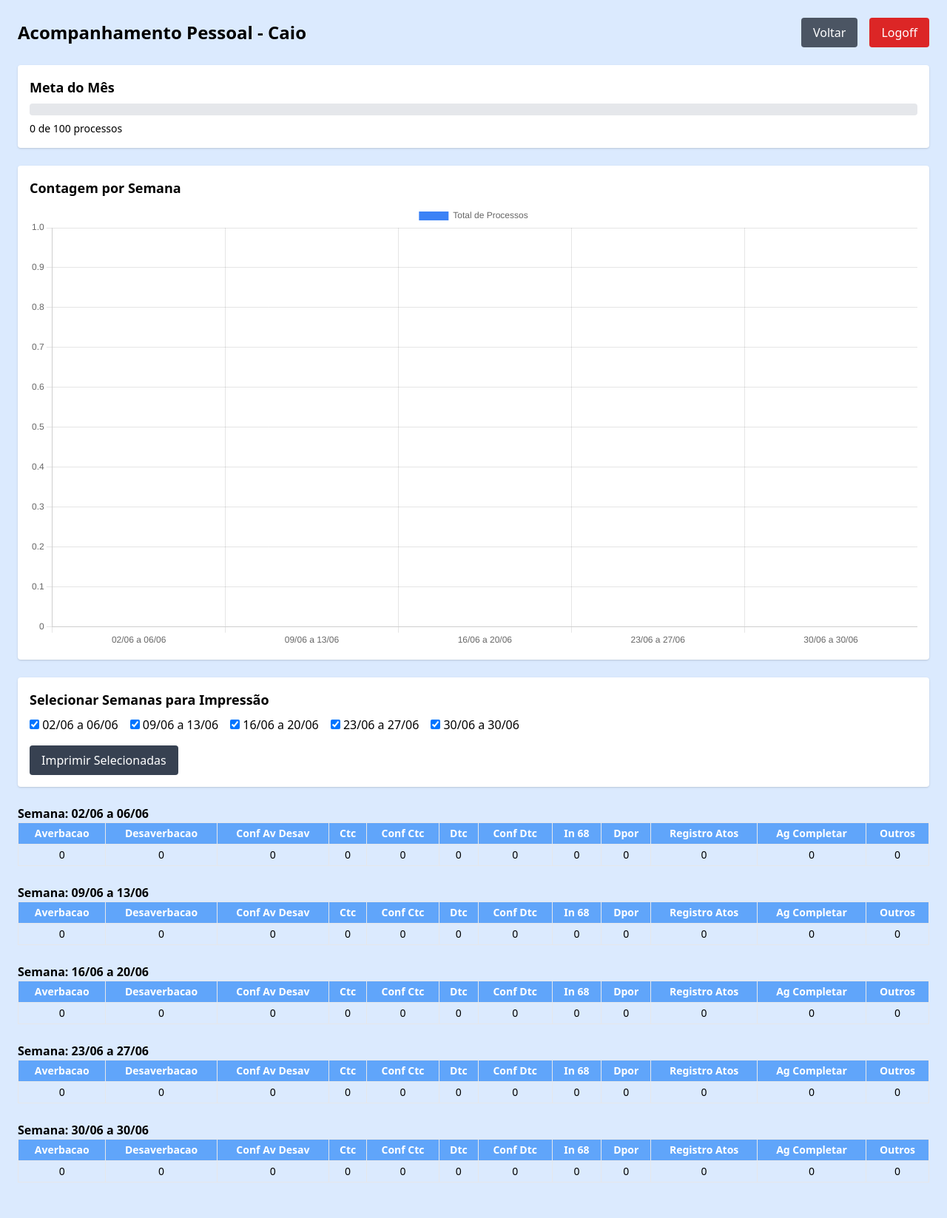
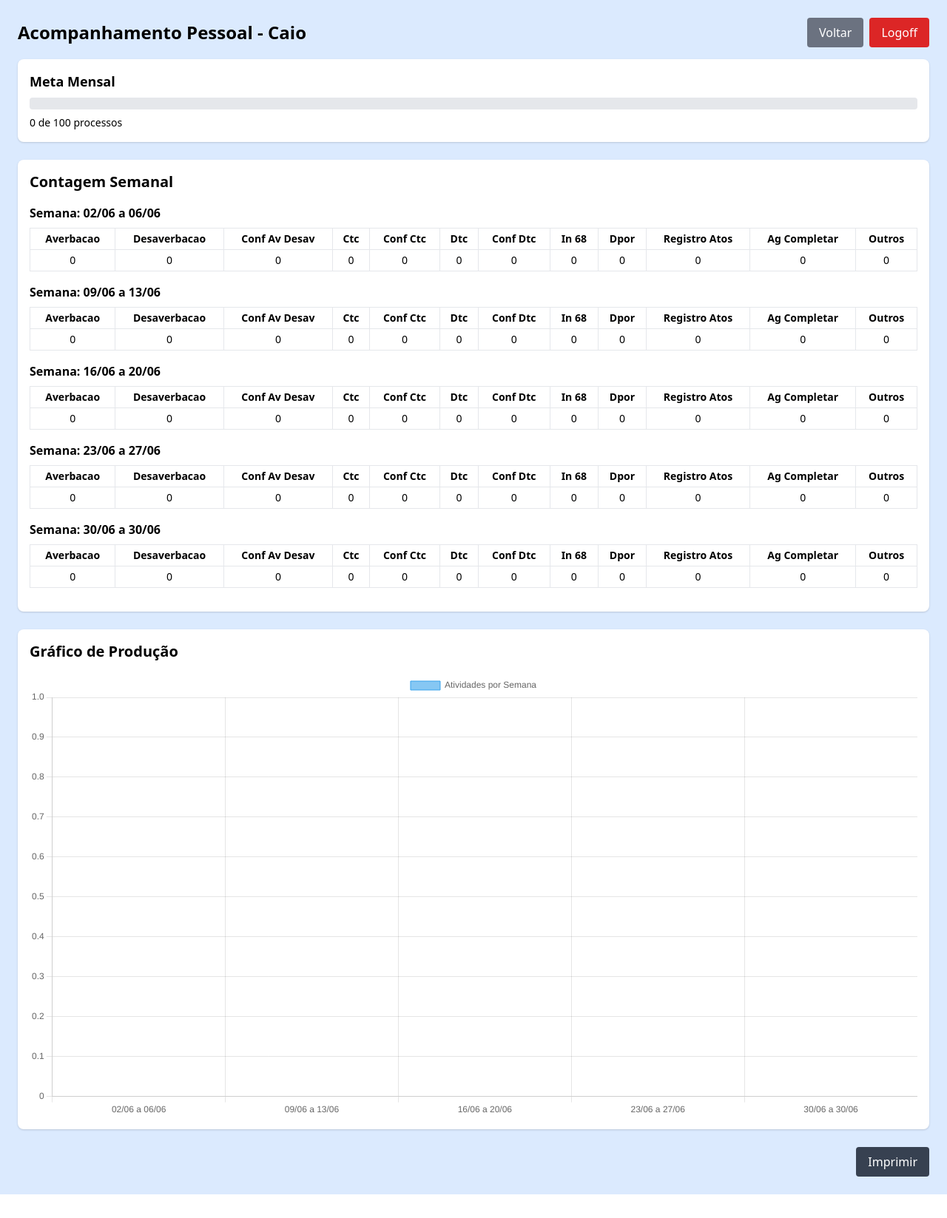
Before and after one commit to albertjr99/sistema_producao, a Flask app: page /acompanhamento-pessoal in a window 1280 px wide. Shown: the whole page at 74% size. After the commit the page ends 1615 px from the top, so only its background shows below. Run offline with Flask 3, Linux system fonts and the light colour scheme; a user stored in the database is signed in.

Commit message:
Update acompanhamento_pessoal.html

```diff
--- a/templates/acompanhamento_pessoal.html
+++ b/templates/acompanhamento_pessoal.html
@@ -2,66 +2,61 @@
 <html lang="pt-br">
 <head>
   <meta charset="UTF-8">
-  <title>Acompanhamento Pessoal - {{ usuario.nome }}</title>
+  <title>Acompanhamento Pessoal</title>
   <script src="https://cdn.jsdelivr.net/npm/chart.js"></script>
   <link href="https://cdn.jsdelivr.net/npm/tailwindcss@2.2.19/dist/tailwind.min.css" rel="stylesheet">
   <style>
     @media print {
-      .no-print { display: none !important; }
-      .print-section { display: block !important; }
+      body * {
+        visibility: hidden;
+      }
+      .printable, .printable * {
+        visibility: visible;
+      }
+      .printable {
+        position: absolute;
+        left: 0;
+        top: 0;
+        width: 100%;
+      }
     }
   </style>
 </head>
 <body class="bg-blue-100 p-6">
-  <div class="flex justify-between items-center mb-6">
+  <div class="flex items-center justify-between mb-4">
     <h1 class="text-2xl font-bold">Acompanhamento Pessoal - {{ usuario.nome }}</h1>
-    <div class="flex gap-4">
-      <a href="{{ url_for('registrar_producao') }}" class="bg-gray-600 text-white px-4 py-2 rounded">Voltar</a>
-      <a href="{{ url_for('logout') }}" class="bg-red-600 text-white px-4 py-2 rounded">Logoff</a>
+    <div class="flex space-x-2">
+      <a href="{{ url_for('registrar_producao') }}" class="bg-gray-500 text-white px-4 py-2 rounded hover:bg-gray-700">Voltar</a>
+      <a href="{{ url_for('logout') }}" class="bg-red-600 text-white px-4 py-2 rounded hover:bg-red-700">Logoff</a>
     </div>
   </div>
 
-  <div class="bg-white p-4 rounded shadow mb-6">
-    <h2 class="text-lg font-semibold mb-2">Meta do Mês</h2>
+  <div class="mb-6">
+    <div class="bg-white shadow rounded-lg p-4">
+      <h2 class="font-semibold text-lg mb-2">Meta Mensal</h2>
       <div class="w-full h-4 bg-gray-200 rounded">
         <div class="h-4 bg-green-500 rounded" style="width: {{ percentual_meta }}%"></div>
       </div>
-    <p class="mt-2 text-sm">{{ total_feito }} de {{ meta }} processos</p>
+      <p class="text-sm mt-2">{{ total_feito }} de {{ meta }} processos</p>
+    </div>
   </div>
 
-  <div class="bg-white p-4 rounded shadow mb-6">
-    <h2 class="text-lg font-semibold mb-2">Contagem por Semana</h2>
-    <canvas id="graficoSemanal" height="150"></canvas>
-  </div>
-
-  <div class="bg-white p-4 rounded shadow mb-6">
-    <h2 class="text-lg font-semibold mb-2">Selecionar Semanas para Impressão</h2>
-    <div class="flex flex-wrap gap-4 mb-4">
-      {% for semana in semanas %}
-        <label>
-          <input type="checkbox" class="semana-selector" value="{{ semana }}" checked>
-          {{ semana }}
-        </label>
-      {% endfor %}
-    </div>
-    <button onclick="imprimirSelecionadas()" class="bg-gray-700 text-white px-4 py-2 rounded">Imprimir Selecionadas</button>
-  </div>
-
-  <div class="print-section">
-    {% for semana, contagem in totais.items() %}
-      <div class="semana-impressao mb-6" data-semana="{{ semana }}">
-        <h3 class="font-semibold">Semana: {{ semana }}</h3>
+  <div class="mb-6 bg-white shadow rounded-lg p-4 printable">
+    <h2 class="text-xl font-semibold mb-4">Contagem Semanal</h2>
+    {% for semana, campos in totais.items() %}
+    <div class="mb-4">
+      <h3 class="font-semibold mb-2">Semana: {{ semana }}</h3>
       <table class="min-w-full border text-sm">
-          <thead class="bg-blue-400 text-white">
+        <thead>
           <tr>
-              {% for campo, _ in contagem.items() %}
+            {% for campo in campos %}
             <th class="border px-2 py-1">{{ campo.replace('_',' ')|title }}</th>
             {% endfor %}
           </tr>
         </thead>
         <tbody>
           <tr>
-              {% for _, valor in contagem.items() %}
+            {% for valor in campos.values() %}
             <td class="border px-2 py-1 text-center">{{ valor }}</td>
             {% endfor %}
           </tr>
@@ -71,33 +66,36 @@
     {% endfor %}
   </div>
 
+  <div class="mb-6 bg-white shadow rounded-lg p-4 printable">
+    <h2 class="text-xl font-semibold mb-4">Gráfico de Produção</h2>
+    <canvas id="graficoProducao"></canvas>
+  </div>
+
+  <div class="text-right">
+    <button onclick="window.print()" class="bg-gray-700 text-white px-4 py-2 rounded hover:bg-gray-800">
+      Imprimir
+    </button>
+  </div>
+
   <script>
-    function imprimirSelecionadas() {
-      const selecionadas = Array.from(document.querySelectorAll('.semana-selector:checked'))
-        .map(cb => cb.value);
-      document.querySelectorAll('.semana-impressao').forEach(div => {
-        div.style.display = selecionadas.includes(div.dataset.semana) ? 'block' : 'none';
-      });
-      window.print();
-      document.querySelectorAll('.semana-impressao').forEach(div => {
-        div.style.display = 'block';
-      });
-    }
-
-    const ctx = document.getElementById('graficoSemanal').getContext('2d');
-    const grafico = new Chart(ctx, {
+    const ctx = document.getElementById('graficoProducao').getContext('2d');
+    new Chart(ctx, {
       type: 'bar',
       data: {
         labels: {{ semanas|tojson }},
         datasets: [{
-          label: 'Total de Processos',
+          label: 'Atividades por Semana',
           data: {{ totais_lista|tojson }},
-          backgroundColor: '#3B82F6'
+          backgroundColor: 'rgba(54, 162, 235, 0.6)',
+          borderColor: 'rgba(54, 162, 235, 1)',
+          borderWidth: 1
         }]
       },
       options: {
         scales: {
-          y: { beginAtZero: true }
+          y: {
+            beginAtZero: true
+          }
         }
       }
     });
```
Lines whose indentation alone changed are shown as unchanged.
